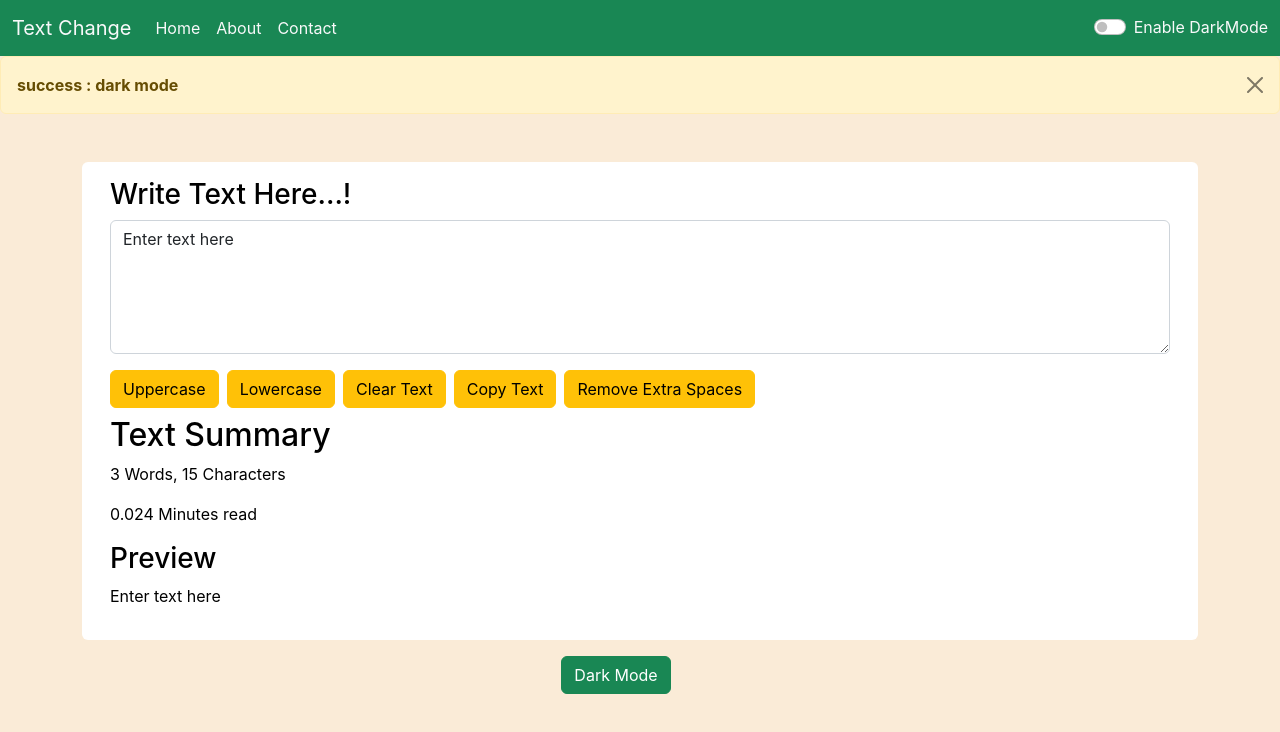
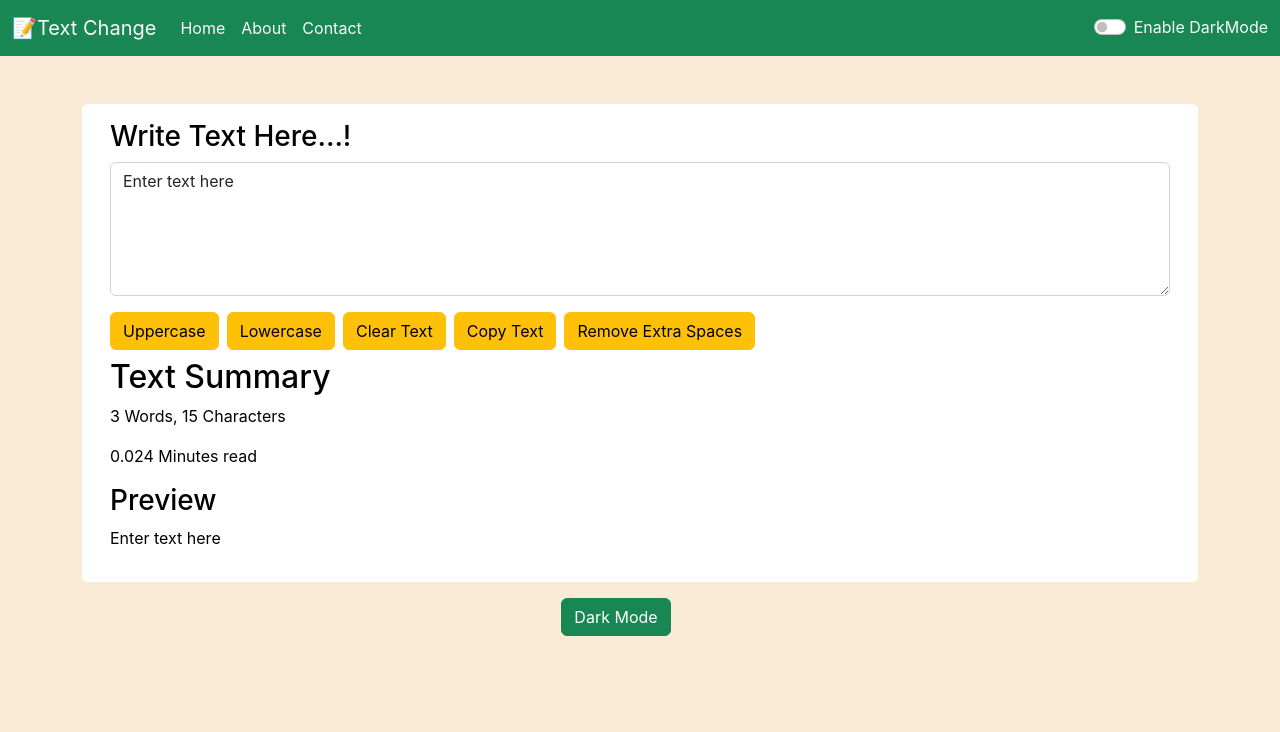
Before and after one commit to sakshi-rah/text_change, a React (Create React App) app: page / in a window 1280 px wide. Shown: the top 732 px of the page. Built offline with nearby package versions, Linux system fonts and the light colour scheme.

Commit message:
feat: alert modified

```diff
--- a/src/App.js
+++ b/src/App.js
@@ -7,22 +7,35 @@
 function App() {
 
   const [mode, setMode] = useState('success');
-  const [alert, setAlert] = useState(null);
+  const [alert, setAlert] = useState('');
+
+  const showAlert = (message, type)=>{
+    setAlert({
+      msg: message,
+      type: type
+    })
+    setTimeout(() => {
+        setAlert(null);
+    }, 1500);
+}
 
   const toggleMode = ()=>{
     if(mode === 'success'){
       setMode('dark');
-
+      document.body.style.backgroundColor = '#0a1910';
+      showAlert("Dark mode has been enabled", "success");
     }
     else{
       setMode('success');
+      document.body.style.backgroundColor = '#ffffff';
+      showAlert("Light mode has been enabled", "success");
     }
   }
 
   return (
     <>
       <Navbar title='Text Change' mode={mode} toggleMode={toggleMode}/>
-      <Alert alert='success : dark mode'/>
+      <Alert alert={alert}/>
       <div className='container my-5'>
         <Textbox heading="Write Text Here...!"/>
       </div>
--- a/src/component/Alert.js
+++ b/src/component/Alert.js
@@ -1,14 +1,14 @@
 import React from 'react'
 
 function Alert(props) {
+
     return (
-        <div>
-            <div className="alert alert-warning alert-dismissible fade show" role="alert">
-                <strong>{props.alert}</strong>
+
+           props.alert && <div className={`alert alert-${props.alert.type} alert-dismissible fade show`}  role="alert">
+                <strong>{props.alert.type}</strong>: {props.alert.msg}
                 <button type="button" className="btn-close" data-bs-dismiss="alert" aria-label="Close"></button>
             </div>
 
-        </div>
     )
 }
 
--- a/src/component/Navbar.js
+++ b/src/component/Navbar.js
@@ -7,7 +7,7 @@
         >
             <div className ="container-fluid">
                 <a className ="navbar-brand text-light" href="/">
-                    {props.title}
+                    📝{props.title}
                 </a>
                 <button
                     className ="navbar-toggler"
```
